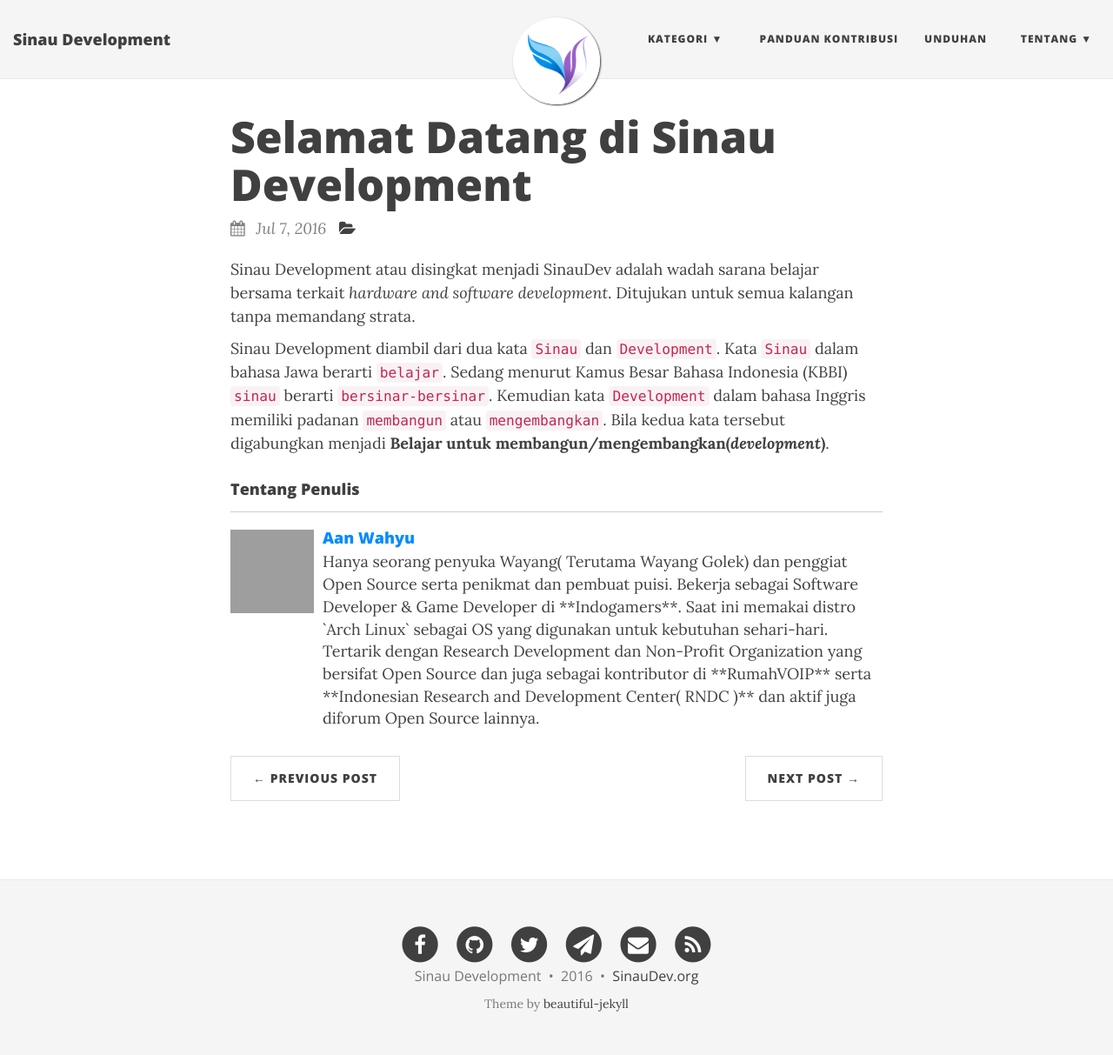
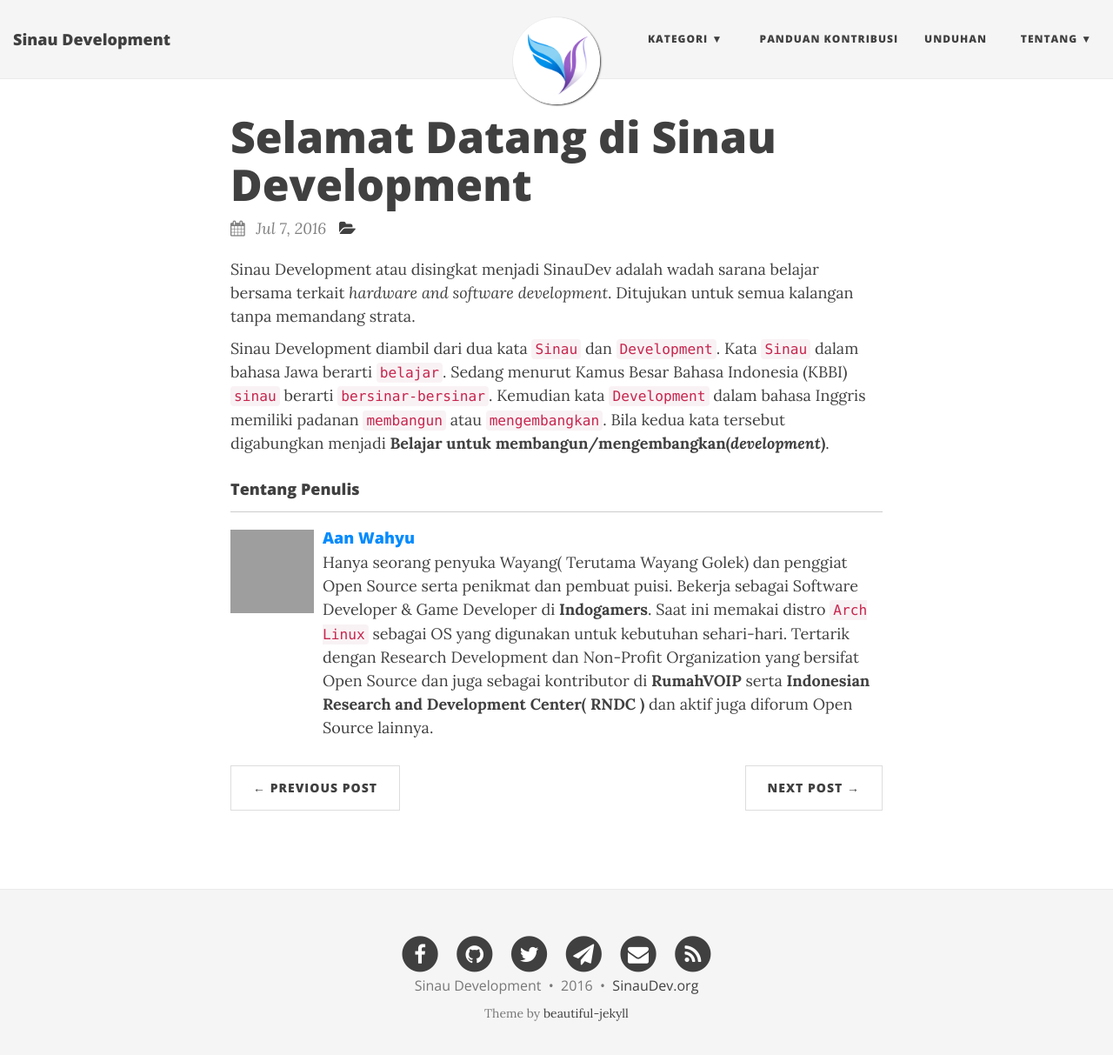
Before and after one commit to SinauDev/SinauDev.github.io, a Jekyll site: the page built from _posts/2016-07-07-Selamat-Datang.md, in a window 1280 px wide and 1226 px high. Shown: the top 1213 px of the window at 87% size. Built offline with Jekyll 4.4.1, drawn with Linux system fonts in a browser that asks for light colours; nearby versions of some CDN libraries; comment, search, counter and statistics services are not loaded; grey boxes are pictures that could not be loaded.

Commit message:
Fix markdownify

```diff
--- a/_includes/author.html
+++ b/_includes/author.html
@@ -25,7 +25,7 @@
       {% endif %}
     </h4>
     <div class="author-bio">
-        {{ author.content }}
+        {{ author.content | markdownify }}
     </div>
   </div>
 </div>
```
